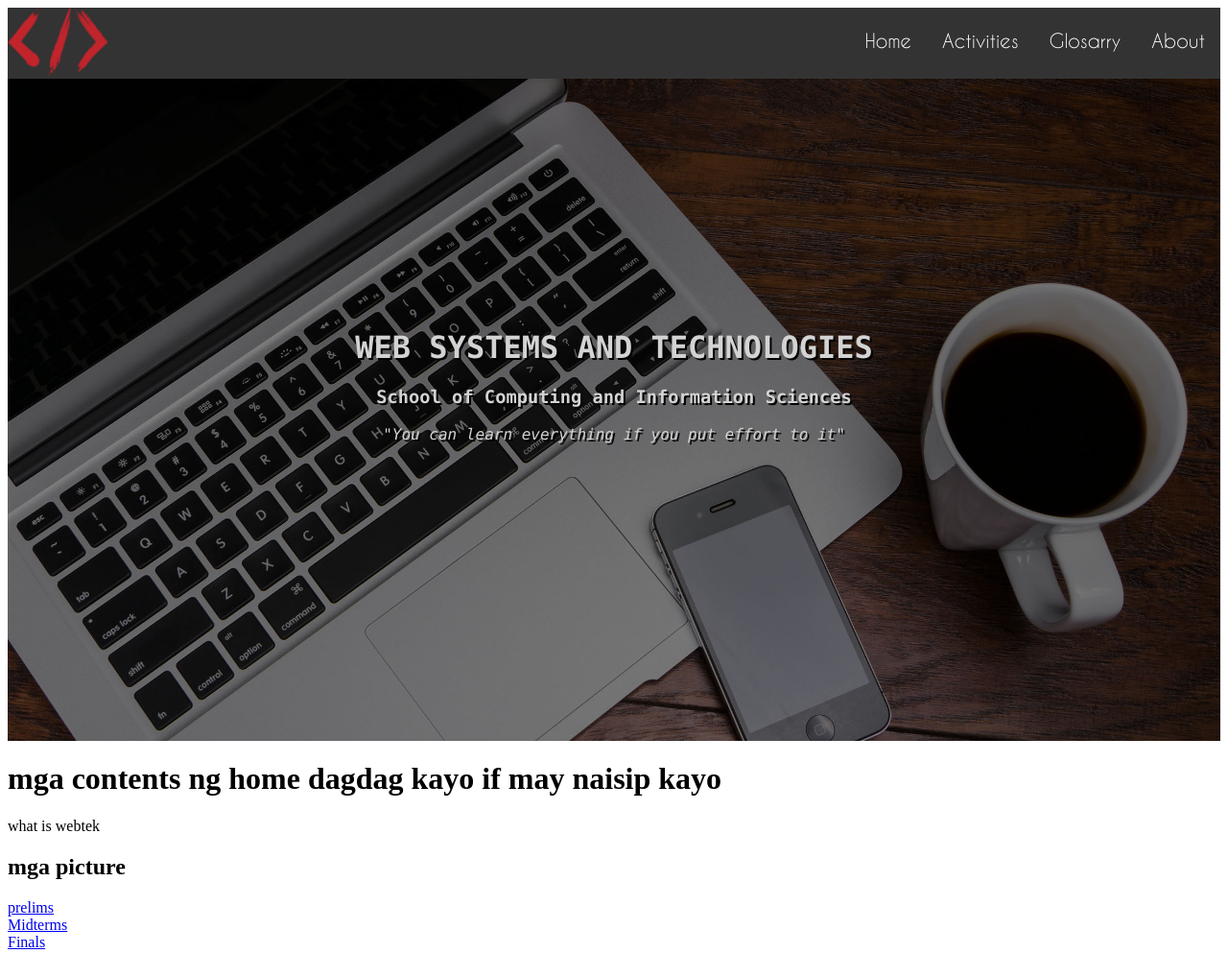
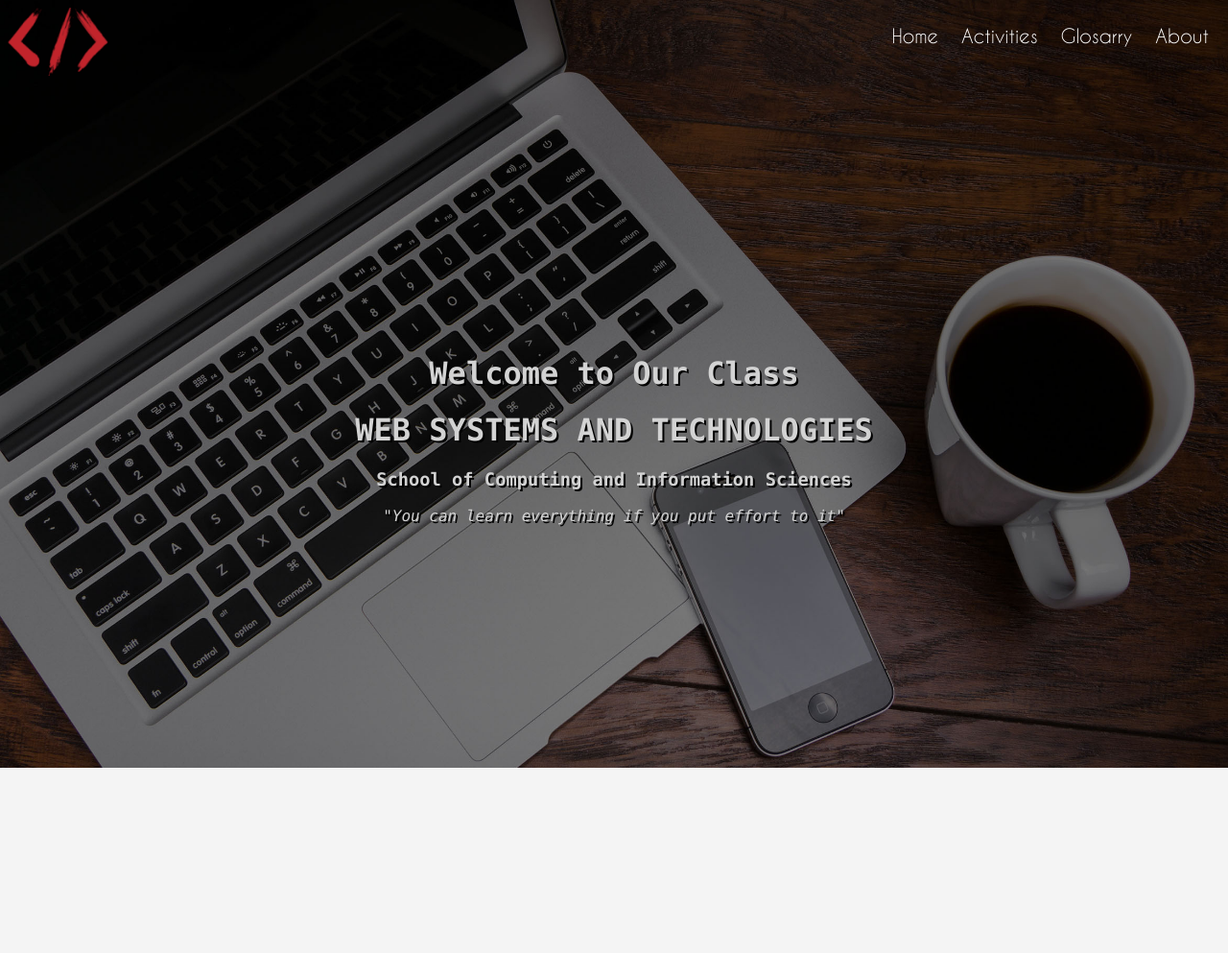
Before and after one commit to galoberlyn/webteklec, a plain HTML site: page CourseWebsite/index.html in a window 1280 px wide. Shown: the whole page at 96% size. After the commit the page ends 800 px from the top, so only its background shows below. Drawn offline with Linux system fonts and the light colour scheme.

Commit message:
redesigned the dashboard

```diff
--- /dev/null
+++ b/CourseWebsite/assets/css/dashboard.css
@@ -0,0 +1,60 @@
+@font-face {
+    font-family: CaviarDreams;
+    src: url(../fonts/CaviarDreams.ttf);
+}
+@font-face{
+    font-family: aliens;
+    src: url(../fonts/aliens.ttf);
+}
+@font-face{
+    font-family: basictitlefont;
+    src: url(../fonts/basictitlefont.ttf);
+}
+body {
+    background-image: url(../img/paral.jpg);
+    background-color: #f4f4f4;
+    background-attachment: fixed;
+    background-position: center;
+    background-repeat: no-repeat;
+    background-size: cover;
+}
+header p{
+    font-style: italic;
+}
+nav ul {
+    list-style-type: none;
+    margin: 0;
+    padding: 0;
+    overflow: hidden;
+    background-color: transparent;
+    font-family: "CaviarDreams";
+}
+nav img{
+    float: left;
+}
+nav li{
+    float: right;
+    margin-top: 3px;
+}
+nav li a{
+    display: block;
+    color: white;
+    text-align: center;
+    padding: 14px 12px;
+    text-decoration: none;
+    font-size: 20px;
+
+}
+nav li a:hover{
+    background-color: #111;
+    transform: scale(1.3);
+}
+#dashboard {
+    text-align: center;
+    width: 100%;
+    text-shadow: 2px 2px #000000;
+    height: 350px;
+    color: #D3D3D3;
+    margin-top: 23%;
+    font-family: "consolas";
+}
--- a/CourseWebsite/index.html
+++ b/CourseWebsite/index.html
@@ -3,7 +3,7 @@
 <head>
 	<meta charset="UTF-8">
     <meta name="viewport" content="width=device-width, initial-scale=1.0">
-    <link type="text/css" href="assets/css/styles.css" rel="stylesheet" media="all"/>
+    <link type="text/css" href="assets/css/dashboard.css" rel="stylesheet" media="all"/>
 	<title>W E B T E K</title>
 </head>
 <body>
@@ -17,16 +17,12 @@
 		</ul>
 	</nav>
 <header>
+<div id='dashboard'>
+	<h1> Welcome to Our Class </h1>
 	<h1> WEB SYSTEMS AND TECHNOLOGIES </h1>
 	<h3> School of Computing and Information Sciences </h3>
 	<p> "You can learn everything if you put effort to it" </p>
 </header>
-
-<h1> mga contents ng home dagdag kayo if may naisip kayo </h1>
-<p> what is webtek </p>
-<h2> mga picture </h2>
-<a href=#> prelims </a> <br>
-<a href=#> Midterms </a> <br>
-<a href=#> Finals </a> <br>
+</div>
 </body>
 </html>
```
